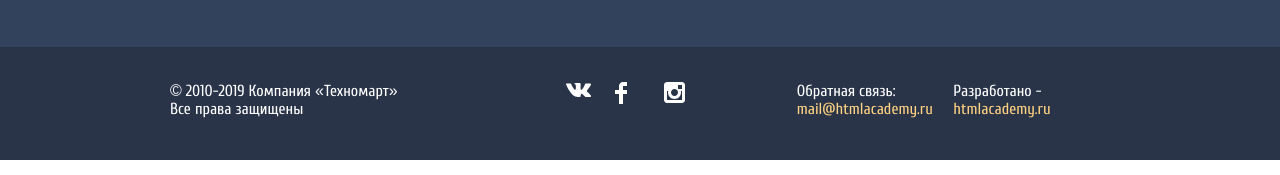
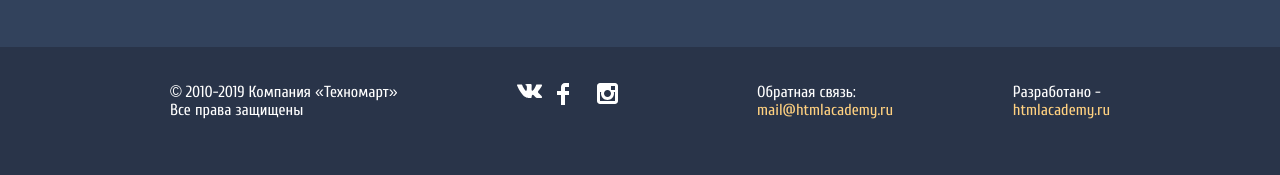
Before and after one commit to AlinaTopalova/1712619-technomart-30, a plain HTML site: page index.html in a window 1280 px wide. Shown: the part 2997-3172 px from the top of the page. Drawn offline with Linux system fonts and the light colour scheme.

Commit message:
Доработка задания сетка на флексах для главной страницы

```diff
--- a/css/style.css
+++ b/css/style.css
@@ -925,13 +925,13 @@ img {
 }
 
 .footer-bottom {
-  display: grid;
-  grid-template-columns: 2fr 2fr 1fr 1fr;
+  display: flex;
+  justify-content: space-between;
   color: var(--basic-white);
   font-size: 16px;
   line-height: 18px;
-  padding-top: 35px;
-  padding-bottom: 30px;
+  padding-top: 36px;
+  padding-bottom: 34px;
 }
 
 .footer-bottom a {
@@ -948,13 +948,13 @@ img {
 
 .social {
   display: flex;
-  justify-content: center;
-  align-items: center;
+  justify-content: flex-end;
+  align-items: flex-end;
   font-size: 0px;
 }
+
 .social a {
-  padding: 15px 15px;
-  margin-right: 19px;
+  padding: 20px 20px;
 }
 
 .vk {
@@ -971,6 +971,8 @@ img {
   background-image: url("../img/social/instagram.svg");
   background-repeat: no-repeat;
 }
+
+
 
  .developers {
   margin: 0px;
```
